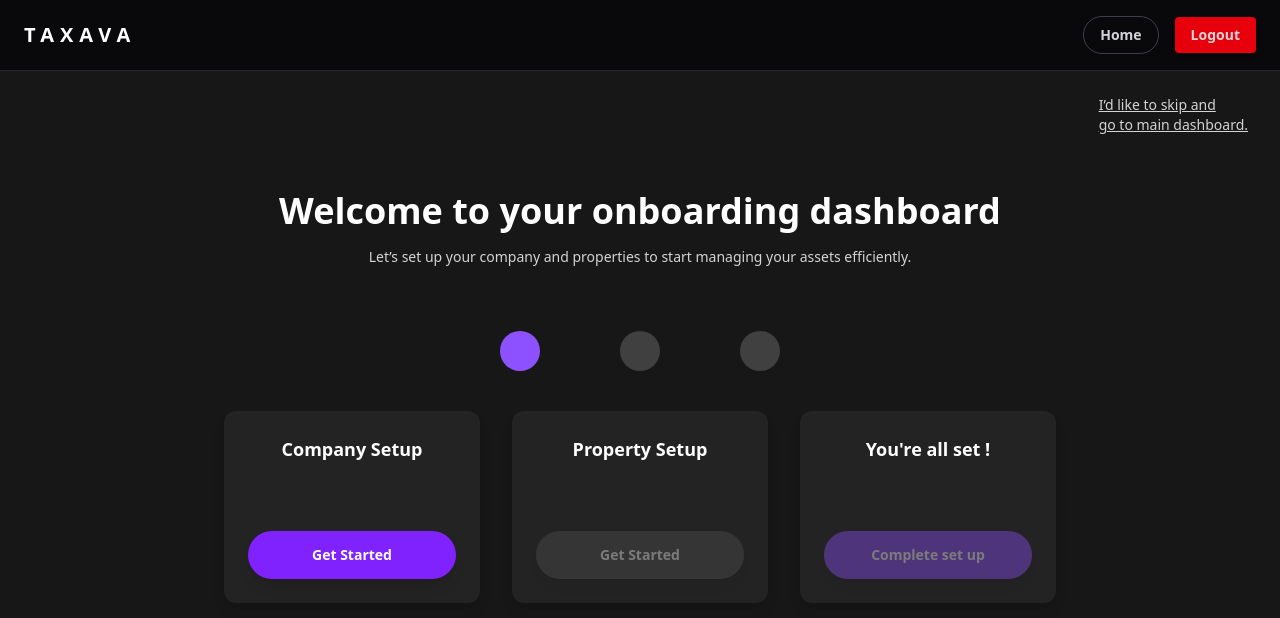
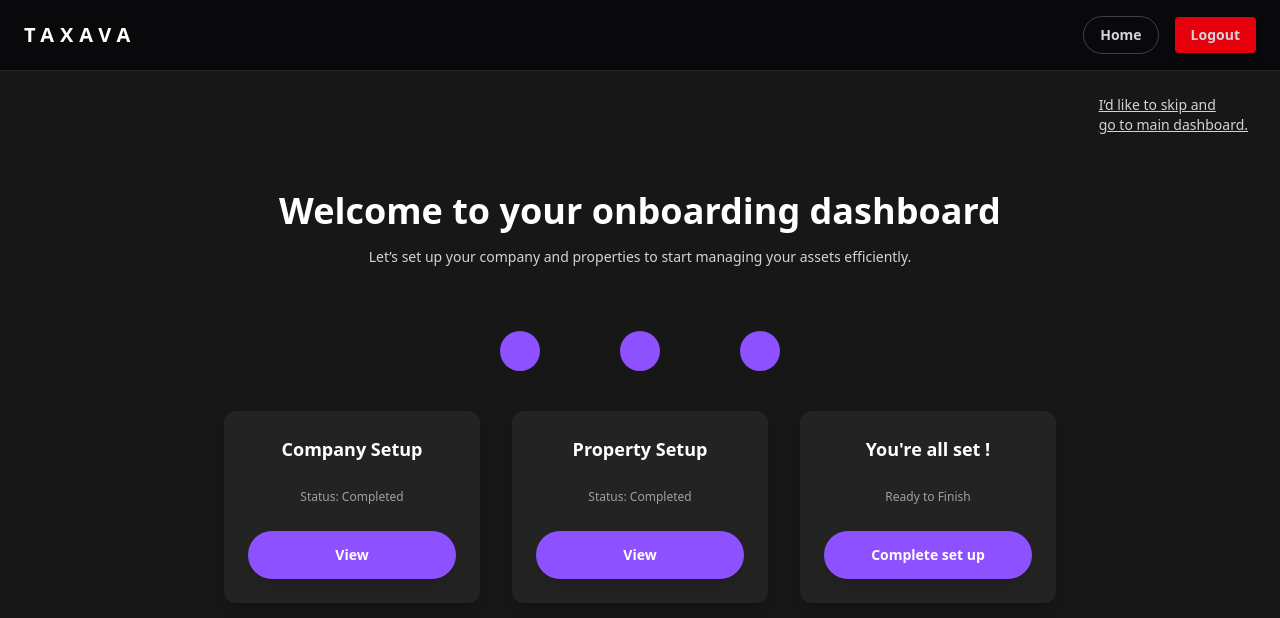
Before and after one commit to AngeliqueGabriellaHalim/Taxava, a React (Vite) app: page /onboardingdb in a window 1280 px wide. Shown: the top 618 px of the page. Built offline with nearby package versions, Linux system fonts and the light colour scheme; sample sign-in values are in the browser's storage.

Commit message:
adding logic for onboarding

```diff
--- a/src/pages/CompanySetup.tsx
+++ b/src/pages/CompanySetup.tsx
@@ -5,7 +5,6 @@ import { toast } from "react-toastify";
 import INITIAL_COMPANIES_DATA from "../db/company.json";
 
 // Interfaces
-
 interface Company {
   id: number;
   name: string;
@@ -39,27 +38,23 @@ const CompanySetup: React.FC = () => {
   const [ownerName, setOwnerName] = useState("");
   const [ownerEmail, setOwnerEmail] = useState("");
 
-  // mendapatkan User
+  // Utility Functions
   const getCurrentUser = (): User | null => {
     const userStr = localStorage.getItem("currentUser");
     return userStr ? JSON.parse(userStr) : null;
   };
 
-  // data dari Local Storage (HANYA data buatan user)
   const loadLocalCompanies = (): Company[] => {
     const data = localStorage.getItem("companies");
     return data ? JSON.parse(data) : [];
   };
 
-  // menggabungkan Local Storage dan JSON untuk check ID
   const loadCompaniesForIdCheck = (): Company[] => {
     const localCompanies = loadLocalCompanies();
     const initialData = INITIAL_COMPANIES_DATA as Company[];
-
     return [...localCompanies, ...initialData];
   };
 
-  // Menyimpan semua perusahaan ke local storage
   const saveCompanies = (companies: Company[]) => {
     localStorage.setItem("companies", JSON.stringify(companies));
   };
@@ -77,7 +72,7 @@ const CompanySetup: React.FC = () => {
     if (sameAddress) setReturnAddress(value);
   };
 
-  // validasi dan logika penyimpanan
+  // Validasi dan Logika Penyimpanan
 
   const validateData = useCallback(() => {
     if (
@@ -120,17 +115,13 @@ const CompanySetup: React.FC = () => {
       return;
     }
 
-    //  data gabungan local + JSON
     const allCompaniesForIdCheck = loadCompaniesForIdCheck();
-
-    // cari ID maksimum + 1
     const maxId =
       allCompaniesForIdCheck.length > 0
         ? Math.max(...allCompaniesForIdCheck.map((c) => c.id))
         : 0;
     const newId = maxId + 1;
 
-    // data Company Baru
     const newCompany: Company = {
       id: newId,
       name: companyName,
@@ -143,17 +134,14 @@ const CompanySetup: React.FC = () => {
       userId: currentUser.id,
     };
 
-    const currentLocalCompanies = loadLocalCompanies(); // Akan kosong [] jika belum ada data user
-
-    // Tambahkan perusahaan baru ke array dari Local Storage
+    const currentLocalCompanies = loadLocalCompanies();
     const updatedCompanies = [...currentLocalCompanies, newCompany];
 
-    // Simpan hanya data user (perusahaan baru) ke Local Storage
     saveCompanies(updatedCompanies);
 
     toast.success(`Company '${companyName}' added successfully!`);
 
-    // reset state
+    // Reset state
     setCompanyName("");
     setCompanyNumber("");
     setMailingAddress("");
@@ -163,7 +151,7 @@ const CompanySetup: React.FC = () => {
     setOwnerEmail("");
   };
 
-  //  finish set up
+  // Finish set up (PERBAIKAN NAVIGASI DI SINI)
   const handleFinishSetup = () => {
     const currentUser = getCurrentUser();
     if (!currentUser) {
@@ -171,8 +159,8 @@ const CompanySetup: React.FC = () => {
       return;
     }
 
-    // arah ke /manage-company
-    navigate("/manage-companies");
+    // Navigasi kembali ke Onboarding agar status di-refresh
+    navigate("/onboarding", { replace: true });
   };
 
   return (
@@ -236,11 +224,10 @@ const CompanySetup: React.FC = () => {
                 onChange={(e) => setReturnAddress(e.target.value)}
                 placeholder="Enter package return address"
                 disabled={sameAddress}
-                className={`w-full p-3 rounded-lg ${
-                  sameAddress
+                className={`w-full p-3 rounded-lg ${sameAddress
                     ? "bg-neutral-700 cursor-not-allowed"
                     : "bg-neutral-800"
-                }`}
+                  }`}
               />
 
               <label className="flex items-center text-sm gap-2 cursor-pointer mt-2">
--- a/src/pages/Onboarding.tsx
+++ b/src/pages/Onboarding.tsx
@@ -1,6 +1,10 @@
-import React, { useState } from "react";
-import { Link, useNavigate } from "react-router-dom";
+import React, { useState, useEffect, useCallback } from "react";
+import { Link, useNavigate, Navigate, useLocation } from "react-router-dom";
 import Navbar from "../component/Navbar";
+import { getCompaniesByUser } from "../utils/getCompany";
+import { getPropertiesByUser } from "../utils/getProperty";
+
+// --- Interfaces ---
 
 interface User {
   id: number;
@@ -10,66 +14,151 @@ interface User {
   hasOnboarded: boolean;
 }
 
+// Interface Company dan Property tidak perlu didefinisikan lagi di sini
+
 const steps = [
-  { title: "Company Setup" },
-  { title: "Property Setup" },
+  { title: "Company Setup", path: "/company-setup", type: "company" },
+  { title: "Property Setup", path: "/property-setup", type: "property" },
   { title: "You're all set !" },
 ];
 
+
+// --- Utility Functions for Local Storage & User ---
+
+const loadUsers = (): User[] => {
+  const data = localStorage.getItem("users");
+  return data ? JSON.parse(data) : [];
+};
+
+const saveUsers = (users: User[]) => {
+  localStorage.setItem("users", JSON.stringify(users));
+};
+
+const getCurrentUser = (): User | null => {
+  const raw = localStorage.getItem("currentUser");
+  try {
+    return raw ? JSON.parse(raw) : null;
+  } catch {
+    return null;
+  }
+};
+
+// status
+const checkSetupStatus = (userId: number): { hasCompany: boolean, hasProperty: boolean } => {
+  // Memastikan Company ada (JSON + Local Storage)
+  const companies = getCompaniesByUser(userId);
+  const hasCompany = companies.length > 0;
+
+  // cek properti milik user
+  const properties = getPropertiesByUser(userId);
+  const hasProperty = properties.length > 0;
+
+  return {
+    hasCompany,
+    hasProperty,
+  };
+};
+// -------------------------------------------
+
 const Onboarding: React.FC = () => {
+  const navigate = useNavigate();
+  const location = useLocation(); // <-- PENTING: Gunakan useLocation
+  const currentUser = getCurrentUser();
+
+  // State untuk menyimpan status setup
+  const [setupStatus, setSetupStatus] = useState({ hasCompany: false, hasProperty: false });
+
+  // State langkah saat ini
   const [currentStep, setCurrentStep] = useState(0);
-  const navigate = useNavigate();
 
-  // --- Utility Functions for Local Storage ---
-  const loadUsers = (): User[] => {
-    const data = localStorage.getItem("users");
-    return data ? JSON.parse(data) : [];
-  };
+  // --- Redirect jika belum login ---
+  if (!currentUser) {
+    return <Navigate to="/login" replace />;
+  }
 
-  const saveUsers = (users: User[]) => {
-    localStorage.setItem("users", JSON.stringify(users));
-  };
+  // Periksa status Onboarding di luar useEffect untuk redirect segera
+  if (currentUser.hasOnboarded) {
+    return <Navigate to="/home" replace />;
+  }
+
+  //  memperbarui status setup dan currentStep
+  const updateSetupAndStep = useCallback(() => {
+    const status = checkSetupStatus(currentUser.id);
+    setSetupStatus(status);
+
+    // logika berurutan
+    if (status.hasCompany && status.hasProperty) {
+      setCurrentStep(2); // langkah 3: Selesai
+    } else if (status.hasCompany) {
+      setCurrentStep(1); // langkah 2: Property Setup
+    } else {
+      setCurrentStep(0); // langkah 1: Company Setup
+    }
+  }, [currentUser.id]); // Tambahkan currentUser.id sebagai dependency
+
+  // --- efek untuk memuat status saat komponen dimuat dan saat navigasi kembali ---
+  useEffect(() => {
+    // 1. Panggil saat pertama kali dimuat atau saat location.key berubah (navigasi internal)
+    updateSetupAndStep();
+
+    // listener untuk refresh status saat tab browser kembali fokus
+    window.addEventListener('focus', updateSetupAndStep);
+
+    return () => {
+      window.removeEventListener('focus', updateSetupAndStep);
+    };
+    // PENTING: Menambahkan location.key sebagai dependency.
+    // Saat navigasi terjadi dan komponen di-render ulang, location.key berubah,
+    // yang memicu pemanggilan updateSetupAndStep().
+  }, [updateSetupAndStep, location.key]);
+
 
   const updateCurrentUserOnboardStatus = () => {
-    const currentUserStr = localStorage.getItem("currentUser");
-    if (!currentUserStr) return;
-
-    const currentUser: User = JSON.parse(currentUserStr);
+    // Pengamanan final: Hanya izinkan jika status menunjukkan COMPLETE
+    if (currentStep !== 2) {
+      return;
+    }
 
     // 1. Perbarui user di local storage 'users'
     const localUsers = loadUsers();
     const updatedLocalUsers = localUsers.map((u) => {
-      // Cari berdasarkan ID atau email
-      if (u.id === currentUser.id && u.email === currentUser.email) {
+      if (u.id === currentUser.id) {
         return { ...u, hasOnboarded: true };
       }
       return u;
     });
     saveUsers(updatedLocalUsers);
 
-    // 2. Perbarui 'currentUser' di local storage
+    // update currentUser di local storage
     const updatedCurrentUser = { ...currentUser, hasOnboarded: true };
     localStorage.setItem("currentUser", JSON.stringify(updatedCurrentUser));
+
+    // navigasi completed
+    navigate("/home", { replace: true });
   };
-  // -------------------------------------------
 
-  const handleStepClick = (index: number) => {
-    if (index === currentStep) {
-      // Jika ini adalah langkah terakhir
-      if (index === steps.length - 1) {
+  // ---  tombol Get Started/Complete Setup ---
+  const handleStepAction = (index: number) => {
+    const step = steps[index];
+
+    if (index === 0) { // Company Setup
+      if (!setupStatus.hasCompany) {
+        navigate(step.path!); // Get Started
+      } else {
+        navigate("/manage-companies"); // View
+      }
+    } else if (index === 1) { // Property Setup
+      // Tombol Get Started untuk Property hanya aktif jika Company sudah selesai (currentStep >= 1)
+      if (currentStep >= 1 && !setupStatus.hasProperty) {
+        navigate(step.path!); // Get Started
+      } else if (setupStatus.hasProperty) {
+        navigate("/manage-properties"); // View
+      }
+    } else if (index === 2) { // Complete Setup
+      if (currentStep === 2) {
         updateCurrentUserOnboardStatus();
-        // Arahkan ke dashboard utama setelah selesai
-        navigate("/home");
-      } else {
-        // Pindah ke langkah berikutnya
-        setCurrentStep(index + 1);
       }
     }
-  };
-
-  const handleViewClick = (index: number) => {
-    console.log("View clicked for step", index);
-    // Tambahkan logika navigasi atau tampilan detail di sini jika diperlukan
   };
 
   return (
@@ -110,23 +199,23 @@ const Onboarding: React.FC = () => {
         {/* cards */}
         <div className="flex justify-center gap-8 flex-wrap mt-6">
           {steps.map((step, index) => {
+            const isCompleted = index < currentStep;
             const isActive = index === currentStep;
-            const isCompleted = index < currentStep;
-            const isFinal = index === 2; // card terakhir
+            const isFinal = index === 2;
 
-            const buttonLabel = isFinal
-              ? "Complete set up"
-              : isCompleted
-                ? "View"
-                : "Get Started";
+            let buttonLabel = "Get Started";
+            if (isFinal) {
+              buttonLabel = "Complete set up";
+            } else if (isCompleted) {
+              buttonLabel = "View";
+            }
 
-            const handleClick = () => {
-              if (isActive) {
-                handleStepClick(index);
-              } else if (isCompleted) {
-                handleViewClick(index);
-              }
-            };
+            // atur disabled:
+            // langkah 1: Tidak disabled (selalu bisa Get Started atau View)
+            // langkah 2: Disabled jika Company belum selesai (currentStep < 1)
+            // langkah 3: Disabled jika Company/Property belum selesai (currentStep < 2)
+            const isDisabled = (index === 1 && currentStep < 1) || (index === 2 && currentStep < 2);
+
 
             return (
               <div
@@ -136,23 +225,20 @@ const Onboarding: React.FC = () => {
                 <h2 className="text-lg font-semibold text-center">
                   {step.title}
                 </h2>
+                {/* Tampilkan Status di Card */}
+                <p className="text-xs text-zinc-400">
+                  {index === 0 && (setupStatus.hasCompany ? "Status: Completed" : "Status: Pending")}
+                  {index === 1 && (setupStatus.hasProperty ? "Status: Completed" : "Status: Pending")}
+                  {index === 2 && (setupStatus.hasCompany && setupStatus.hasProperty ? "Ready to Finish" : "Pending Requirements")}
+                </p>
 
                 <button
-                  onClick={handleClick}
-                  // Hanya aktifkan jika index <= currentStep
-                  disabled={index > currentStep}
+                  onClick={() => handleStepAction(index)}
+                  disabled={isDisabled}
                   className={`w-full h-12 rounded-full text-sm font-semibold transition shadow-lg
-                    ${isFinal
-                      ? "bg-violet-500 hover:opacity-90"
-                      : isActive
-                        ? "bg-violet-600 hover:opacity-90"
-                        : isCompleted
-                          ? "bg-violet-500 hover:opacity-90"
-                          : "bg-neutral-600"
-                    }
-                    ${index > currentStep
-                      ? "opacity-40 cursor-not-allowed"
-                      : "cursor-pointer"
+                    ${isDisabled
+                      ? "bg-neutral-600 opacity-40 cursor-not-allowed"
+                      : "bg-violet-500 hover:opacity-90 cursor-pointer"
                     }`}
                 >
                   {buttonLabel}
```
